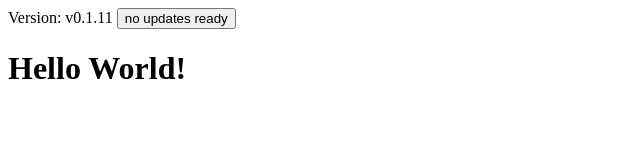
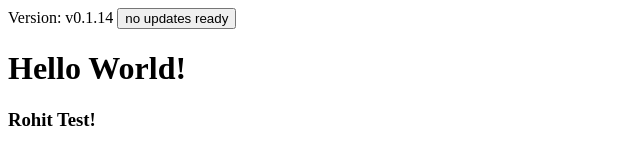
Before and after one commit to Jeet-Metapercept/Electron-Update, an Electron app: page index.html in a window 900 px wide. Shown: the whole page, without its empty margins (0-640 px from the left). Drawn offline with Linux system fonts and the light colour scheme; no server answers.

Commit message:
v 0.1.14

```diff
--- a/index.html
+++ b/index.html
@@ -20,12 +20,12 @@
             container.innerHTML = "new version available!";
         })
     </script>
-    Version: <span id="version">v0.1.11</span>
+    Version: <span id="version">v0.1.14</span>
     <!-- the button onClick sends a quitAndInstall message to the electron main process -->
     <button id="ready" onClick="ipcRenderer.send('quitAndInstall')">no updates ready</button>
 	<br>
 	<h1>Hello World!</h1>
-
+	<h3>Rohit Test!</h3>
 </body>
 
 </html>
--- a/package.json
+++ b/package.json
@@ -1,6 +1,6 @@
 {
   "name": "Electron-Update",
-  "version": "0.1.11",
+  "version": "0.1.14",
   "author": "Jeet",
   "homepage": "./",
   "description": "An example of an autoupdating electron app",
```
